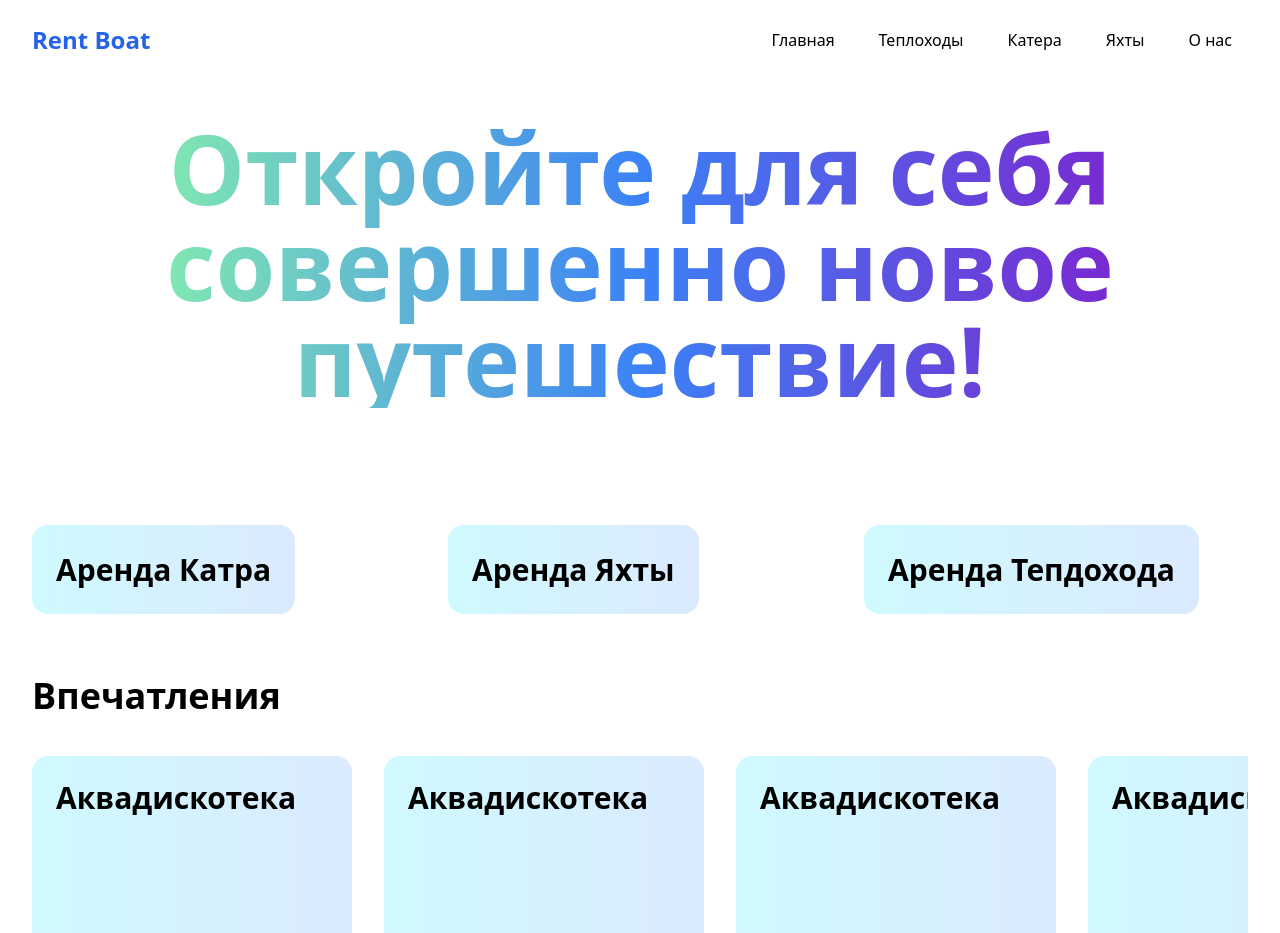
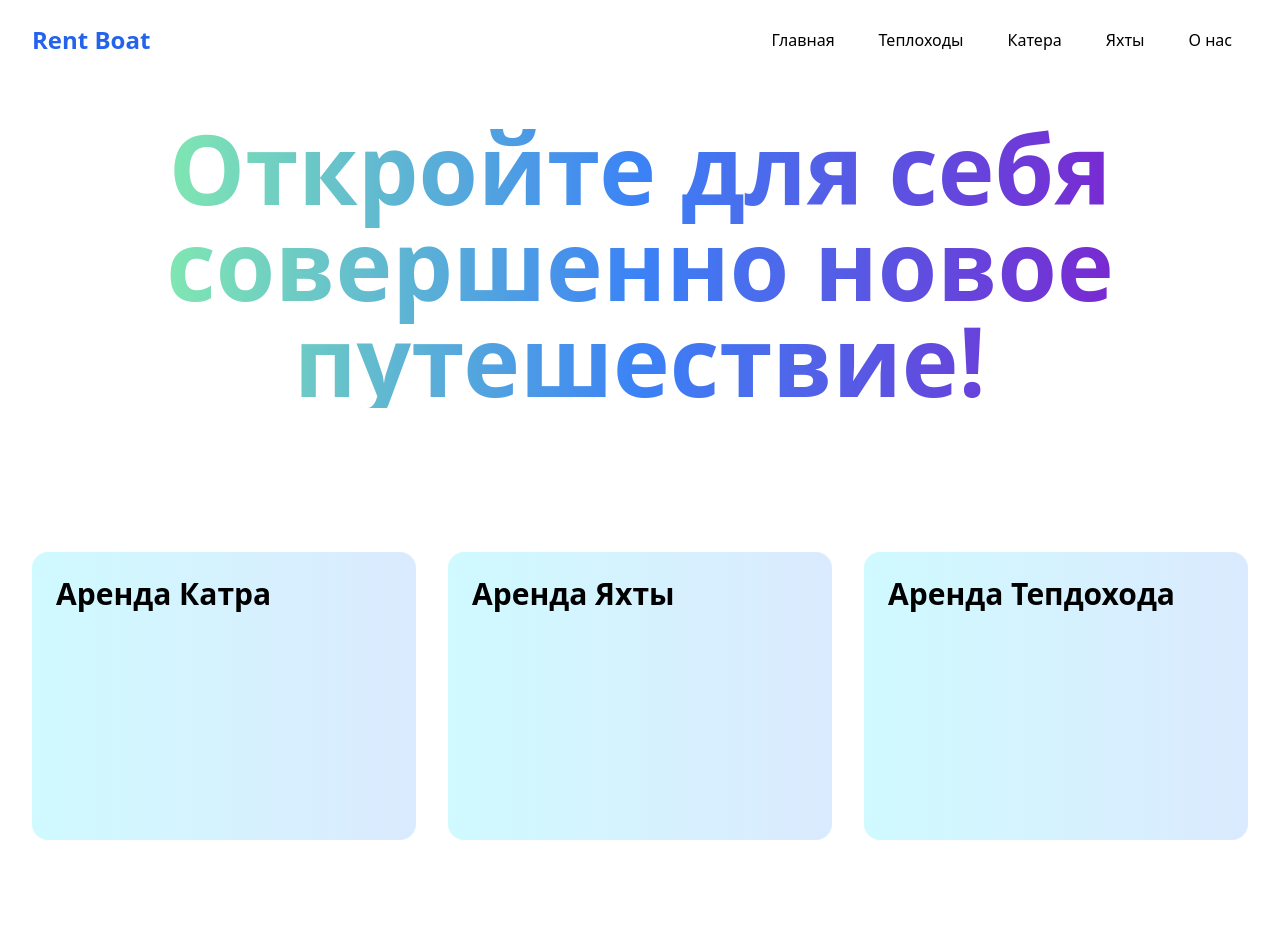
Before and after one commit to nvadeveloper/rent-boat-nextjs-frontend, a Next.js app: page / in a window 1280 px wide. Shown: the top 933 px of the page. Built offline with nearby package versions, Linux system fonts and the light colour scheme.

Commit message:
first commit

```diff
--- a/components/indexPage/Impression.js
+++ b/components/indexPage/Impression.js
@@ -28,7 +28,7 @@ const Impression = () => {
             <ul className="flex overflow-x-auto no-scrollbar space-x-8 h-72 pb-4 snap-x">
                 {array.map((item, i) => (
                     <li
-                        className="rounded-2xl bg-gradient-to-r from-cyan-100 to-blue-100 snap-center"
+                        className="rounded-2xl bg-gradient-to-r from-cyan-100 to-blue-100 snap-center hover:shadow-md ease-in-out duration-300 "
                         key={i}>
                         <p className="w-72 sm:w-80 p-6 text-3xl font-extrabold font-montserrat">
                             {item.title}
--- a/components/indexPage/Navigation.js
+++ b/components/indexPage/Navigation.js
@@ -19,12 +19,14 @@ const Navigation = () => {
         <>
             <ul className="grid grid-cols-1 sm:grid-cols-3 gap-8">
                 {array.map((item, i) => (
-                <li key={i}>
-                    <Link href={item.href}>
-                        <a className="rounded-2xl p-6 bg-gradient-to-r from-cyan-100 to-blue-100 h-72 hover:shadow-md ease-in-out duration-300 text-3xl font-extrabold font-montserrat">
-                            {item.title}
-                        </a>
-                    </Link>
+                    <li key={i}>
+                        <Link href={item.href}>
+                            <a>
+                                <div className="rounded-2xl p-6 bg-gradient-to-r from-cyan-100 to-blue-100 text-3xl font-extrabold font-montserrat h-72 hover:shadow-md ease-in-out duration-300 ">
+                                    {item.title}
+                                </div>
+                            </a>
+                        </Link>
                     </li>
                 ))}
             </ul>
```
